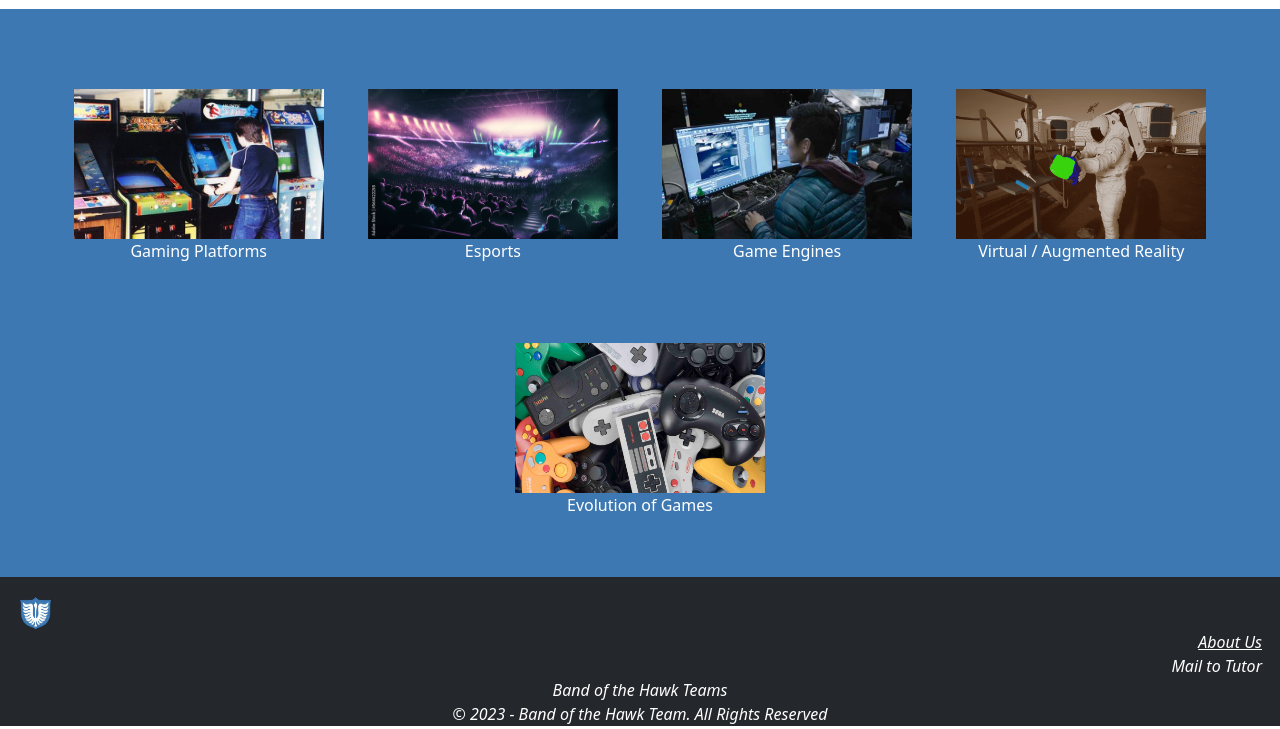
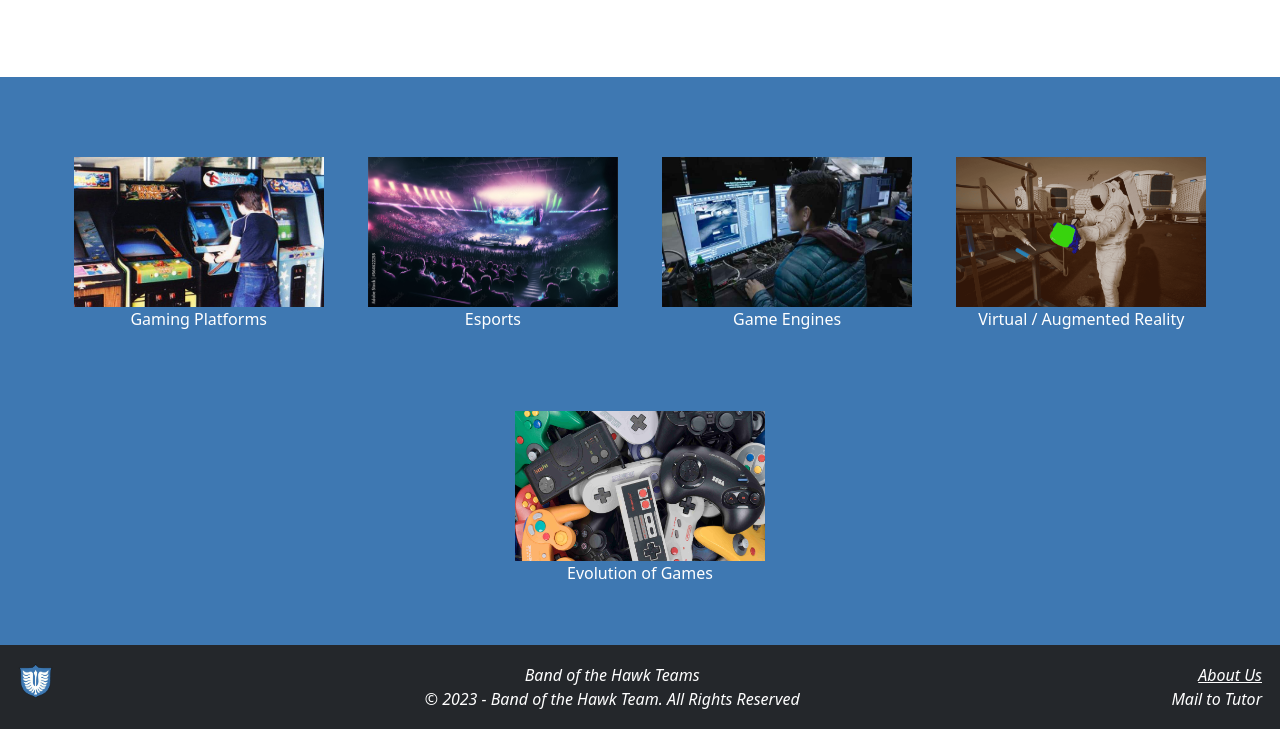
Before and after one commit to joonochakma/video-games-html-tailwindcss, a website: page src/index.html in a window 1280 px wide. Shown: the part 652-1381 px from the top of the page. Drawn offline with nearby package versions, Linux system fonts and the light colour scheme; files that its build step writes are made by us from their sources.

Commit message:
second save

```diff
--- a/src/index.html
+++ b/src/index.html
@@ -1,6 +1,6 @@
 <!DOCTYPE html>
 
-<html lang="en">
+<html class="m-0 p-0 font-['sans', 'Arial', 'Helvetica'] " lang="en">
     <head>
         <meta charset="utf-8" />
         <meta name="description" content="The Homepage for the Band of the Hawks">
@@ -79,7 +79,7 @@
                 </section>
             </nav>
 
-            <h1 class="text-white">Homepage of Video Games and Esports</h1>
+            <h1 class="mb-[25px] text-[44.6px] text-center text-white">Homepage of Video Games and Esports</h1>
         </header>
 
         <section class="p-[60px] shadow-[0_px_0px_20px_4px_rgba(136, 136, 136)] bg-white text-center flex-1">
@@ -130,19 +130,19 @@
             </section>
         </section>
 
-        <footer class="h-[45px] bg-[#24272b] text-white italic py-[18px]  relative top-0 w-full ">
-            <section class="left pl-[18px] bg-inherit">
+        <footer class="bg-[#24272b] text-white italic p-[18px] top-0 w-full flex flex-col md:flex-row justify-center md:justify-between">
+            <section class="bg-inherit">
                 <img src="styles/images/logo.png" width="35" height="35" />
             </section>
 
-            <section class="right text-right pr-[18px] bg-inherit">
-                <p><a class=":hover underline" href="others/about.html"> About Us </a></p>
-                <p><a href="mailto:drathnasinghe@swin.edu.au"> Mail to Tutor </a></p>
+            <section class=" text-center bg-inherit flex flex-col">
+                <p>Band of the Hawk Teams</p>
+                <p>&#169; 2023 - Band of the Hawk Team. All Rights Reserved</p>
             </section>
 
-            <section class="text-center bg-inherit">
-                <p>Band of the Hawk Teams</p>
-                <p>&#169; 2023 - Band of the Hawk Team. All Rights Reserved</p>
+            <section class="bg-inherit flex flex-col">
+                <p><a class="float-right :hover underline" href="others/about.html"> About Us </a></p>
+                <p><a href="mailto:drathnasinghe@swin.edu.au"> Mail to Tutor </a></p>
             </section>
         </footer>
     </body>
```
